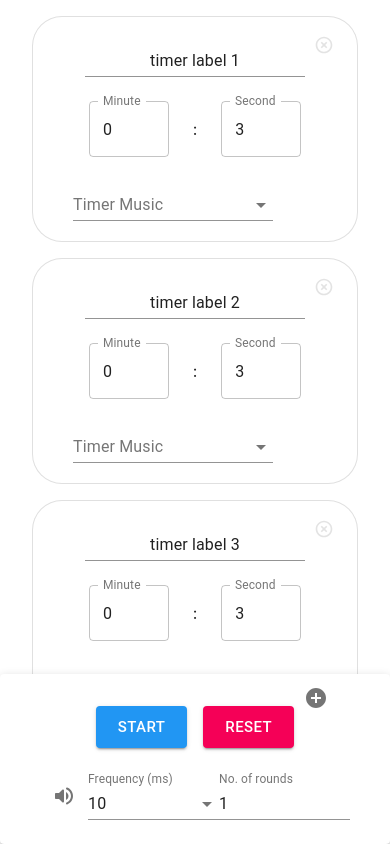
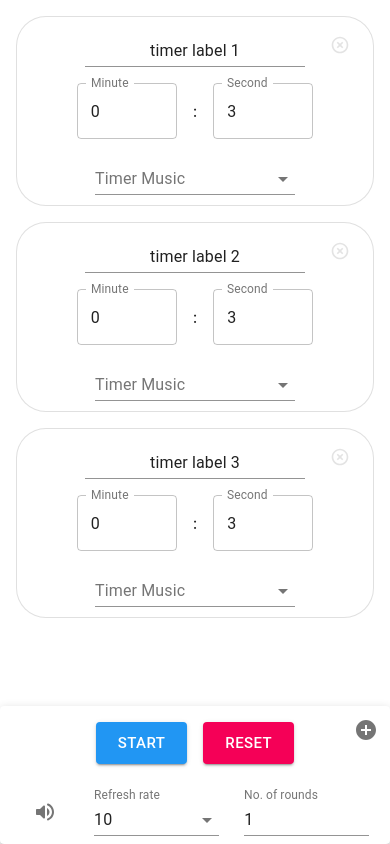
Before and after one commit to hohin728/react-redux-training-timer, a React (Create React App) app: page / in a window 390 px wide. Built offline with nearby package versions, Linux system fonts and the light colour scheme.

Commit message:
Fix mobile layout

```diff
--- a/src/components/ControlPanel.jsx
+++ b/src/components/ControlPanel.jsx
@@ -38,7 +38,23 @@ import { createTimer } from "../services/timerService"
 
 const useStyles = makeStyles((theme) => ({
 	formControl: {
-		width: 150,
+		width: 125,
+	},
+	controlPanelContainer: {
+		position: "relative",
+		padding: theme.spacing(1),
+		[theme.breakpoints.up("sm")]: {
+			padding: theme.spacing(3),
+		},
+	},
+	addButton: {
+		position: "absolute",
+		top: 0,
+		right: 0,
+		zIndex: 2,
+		[theme.breakpoints.up("sm")]: {
+			right: 50,
+		},
 	},
 	toolbar: {
 		marginTop: 16,
@@ -97,13 +113,12 @@ const ControlPanel = ({ setHeightOfControlPanel }) => {
 
 	return (
 		<Paper elevation={3} id="control-panel">
-			<Container maxWidth="md" style={{ position: "relative" }}>
-				<Box p={3}>
+			<Container maxWidth="md" className={classes.controlPanelContainer}>
 				<IconButton
 					size="medium"
-						style={{ position: "absolute", top: 0, right: 50 }}
 					onClick={handleAddTimer}
 					disabled={showCountdown}
+					className={classes.addButton}
 				>
 					<AddCircleSharpIcon />
 				</IconButton>
@@ -141,7 +156,7 @@ const ControlPanel = ({ setHeightOfControlPanel }) => {
 					</IconButton>
 
 					<FormControl className={classes.formControl}>
-							<InputLabel>Frequency (ms)</InputLabel>
+						<InputLabel>Refresh rate</InputLabel>
 						<Select
 							id="updateFreq"
 							value={delay}
@@ -164,7 +179,6 @@ const ControlPanel = ({ setHeightOfControlPanel }) => {
 						/>
 					</FormControl>
 				</Box>
-				</Box>
 			</Container>
 		</Paper>
 	)
--- a/src/features/timers/Timer.jsx
+++ b/src/features/timers/Timer.jsx
@@ -20,13 +20,22 @@ import {
 } from "@material-ui/core"
 import HighlightOffIcon from "@material-ui/icons/HighlightOff"
 
-const useStyles = makeStyles({
+const useStyles = makeStyles((theme) => ({
 	musicInput: {
 		minWidth: 200,
 	},
 	timerContainer: {
 		borderRadius: 30,
+		padding: "10px 20px",
+		[theme.breakpoints.up("sm")]: {
 			padding: "20px 40px",
+		},
+	},
+	timerToolbar: {
+		justifyContent: "center",
+		[theme.breakpoints.up("sm")]: {
+			justifyContent: "flex-start",
+		},
 	},
 	deleteButton: {
 		opacity: 0.2,
@@ -34,11 +43,12 @@ const useStyles = makeStyles({
 		top: 15,
 		right: 20,
 		transition: "opacity 0.5s ease",
+		zIndex: 2,
 		"&:hover": {
 			opacity: 1,
 		},
 	},
-})
+}))
 
 const Timer = ({ id }) => {
 	const dispatch = useDispatch()
@@ -65,7 +75,7 @@ const Timer = ({ id }) => {
 	const handleDeleteTimer = () => dispatch(timerDeleted(timer.id))
 
 	return (
-		<Box m={2}>
+		<Box my={2}>
 			<Paper
 				elevation={1}
 				variant="outlined"
@@ -89,7 +99,7 @@ const Timer = ({ id }) => {
 				</Box>
 
 				<Box display="flex" alignItems="center" justifyContent="center">
-					<Box m={2}>
+					<Box m={1}>
 						<FormControl>
 							<TextField
 								id={`timer-${id}-min`}
@@ -110,7 +120,7 @@ const Timer = ({ id }) => {
 
 					<Box m={1}>:</Box>
 
-					<Box m={2}>
+					<Box m={1}>
 						<FormControl>
 							<TextField
 								id={`timer-${id}-sec`}
@@ -130,6 +140,7 @@ const Timer = ({ id }) => {
 					</Box>
 				</Box>
 
+				<Box display="flex" className={classes.timerToolbar}>
 					<FormControl>
 						<InputLabel id={`timer-music-${timer.id}-label`}>
 							Timer Music
@@ -147,6 +158,7 @@ const Timer = ({ id }) => {
 							</MenuItem>
 						</Select>
 					</FormControl>
+				</Box>
 			</Paper>
 		</Box>
 	)
--- a/src/styles/App.scss
+++ b/src/styles/App.scss
@@ -3,6 +3,7 @@ html,
 body,
 #root {
 	height: 100%;
+	min-width: 320px;
 }
 
 * {
```
Lines whose indentation alone changed are shown as unchanged.
